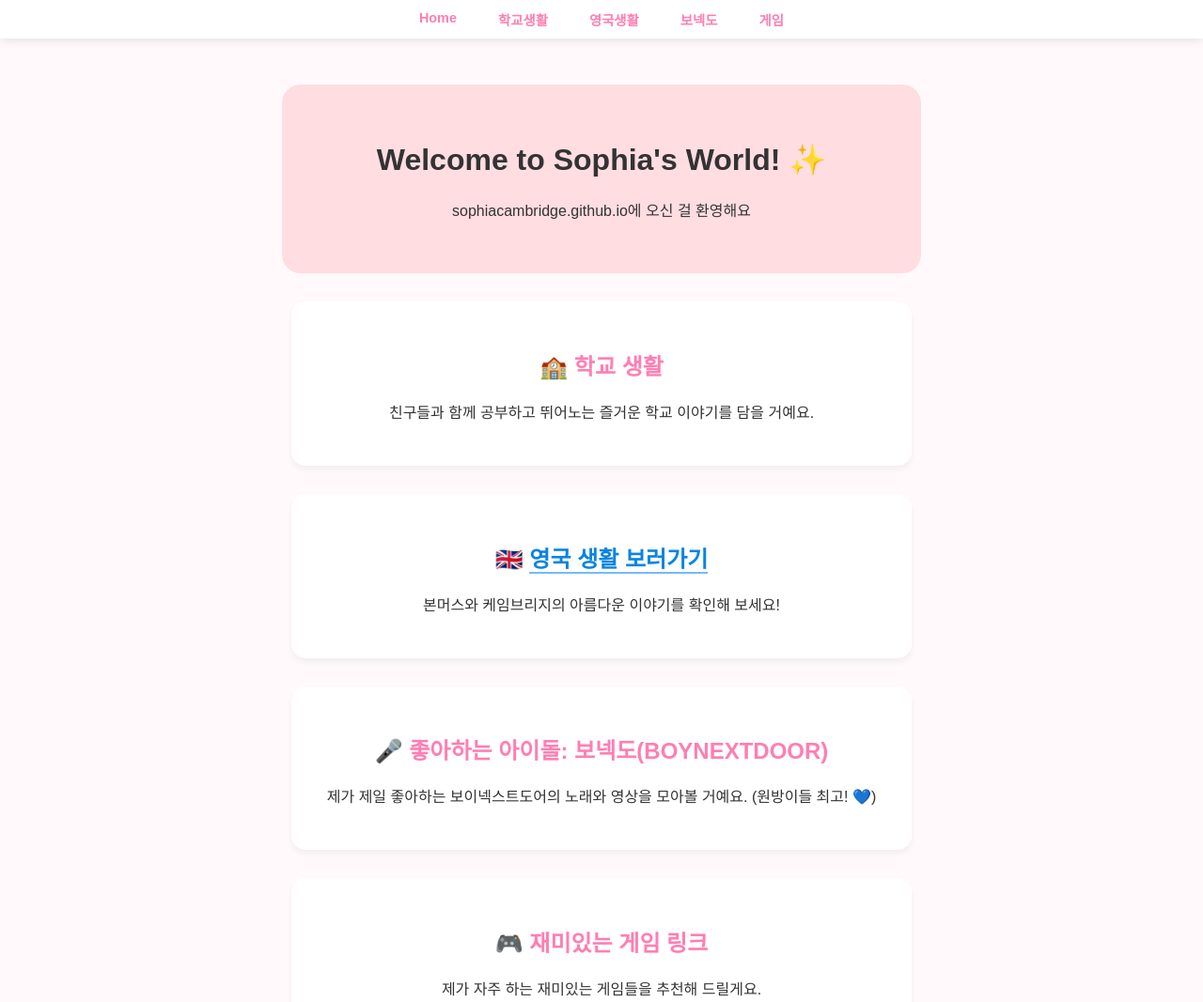
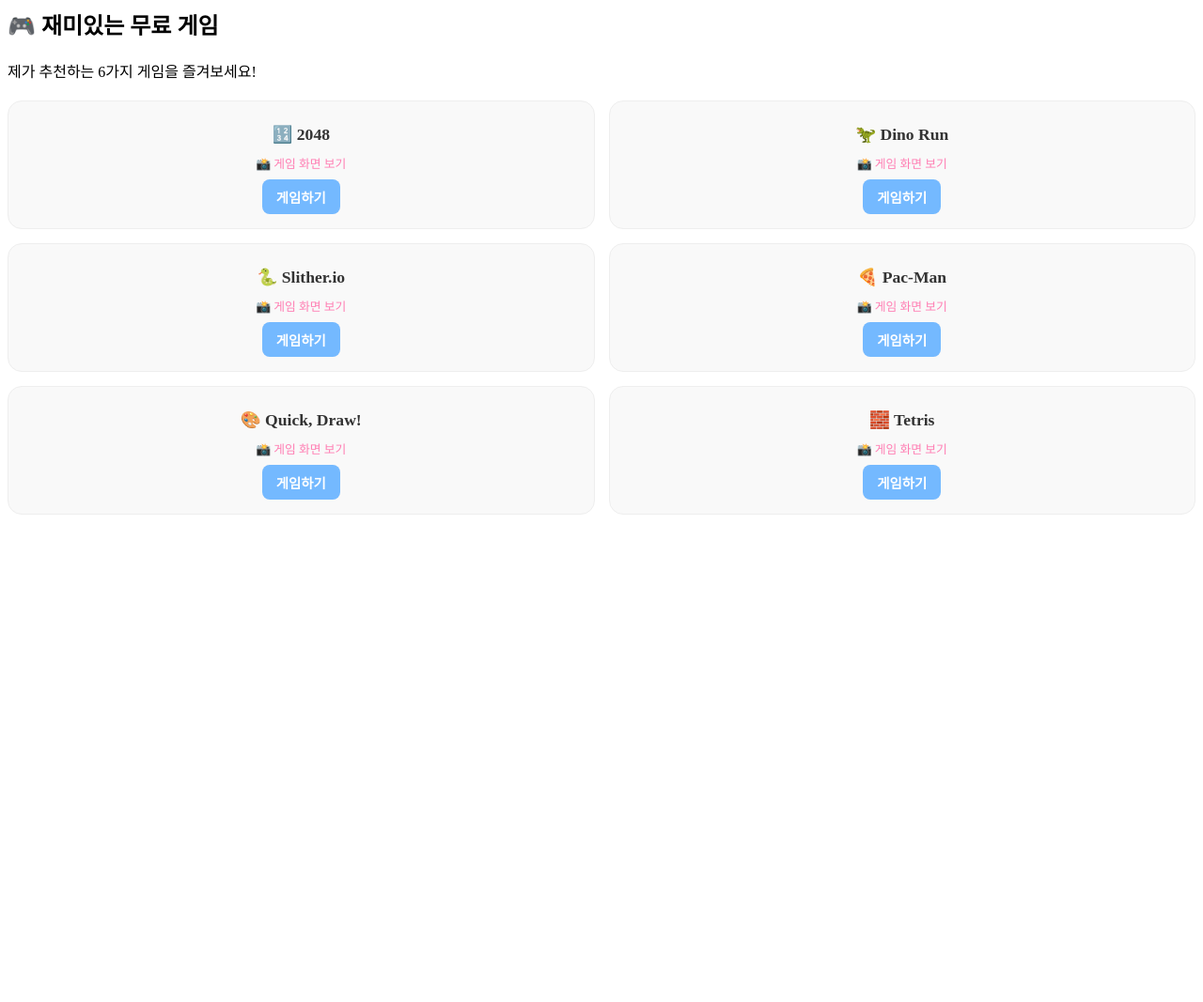
Before and after one commit to sophiacambridge/sophiacambridge.github.io, a plain HTML site: page index.html in a window 1280 px wide. Shown: the top 1067 px of the page at 94% size. After the commit the page ends 800 px from the top, so only its background shows below. Drawn offline with Linux system fonts and the light colour scheme.

Commit message:
Update index.html

```diff
--- a/index.html
+++ b/index.html
@@ -1,123 +1,78 @@
-<!DOCTYPE html>
-<html lang="ko">
-<head>
-    <meta charset="UTF-8">
-    <meta name="viewport" content="width=device-width, initial-scale=1.0">
-    <title>Sophia의 행복한 공간</title>
-    <style>
-        /* 기본 설정 */
-        body {
-            background-color: #fff9fb;
-            font-family: "Nanum Gothic", sans-serif;
+<style>
+        /* 게임 카드 스타일 추가 */
+        .game-container {
+            display: grid;
+            grid-template-columns: 1fr 1fr; /* 2열로 배치 */
+            gap: 15px;
+            margin-top: 20px;
+        }
+        .game-card {
+            background: #f9f9f9;
+            padding: 15px;
+            border-radius: 15px;
+            border: 1px solid #eee;
+            text-align: center;
+        }
+        .game-card h3 {
+            margin: 10px 0;
+            font-size: 1.1em;
             color: #333;
-            text-align: center;
-            margin: 0;
-            padding-top: 70px; /* 상단 메뉴 높이만큼 여백을 주어야 내용이 안 가려져요 */
-            scroll-behavior: smooth; /* 메뉴 클릭 시 부드럽게 이동 */
         }
+        .play-btn {
+            display: inline-block;
+            padding: 8px 15px;
+            background-color: #74b9ff;
+            color: white;
+            text-decoration: none;
+            border-radius: 8px;
+            font-size: 0.9em;
+            font-weight: bold;
+        }
+        .play-btn:hover { background-color: #0984e3; }
 
-        /* 고정 상단 메뉴 스타일 */
-        nav {
-            position: fixed;
-            top: 0;
-            width: 100%;
-            background-color: white;
-            box-shadow: 0 2px 10px rgba(0,0,0,0.1);
-            z-index: 1000; /* 메뉴가 항상 제일 위에 보이게 설정 */
-            padding: 10px 0;
+        .preview-link {
+            display: block;
+            margin-bottom: 8px;
+            font-size: 0.8em;
+            color: #ff7eb3;
+            text-decoration: none;
         }
-
-        nav ul {
-            list-style: none;
-            margin: 0;
-            padding: 0;
-            display: flex;
-            justify-content: center;
-            gap: 20px;
-        }
-
-        nav a {
-            text-decoration: none;
-            color: #ff7eb3;
-            font-weight: bold;
-            font-size: 0.9em;
-            padding: 8px 12px;
-            border-radius: 10px;
-            transition: background 0.3s;
-        }
-
-        nav a:hover {
-            background-color: #ffdde1;
-        }
-
-        header {
-            background-color: #ffdde1;
-            padding: 40px;
-            border-radius: 20px;
-            margin: 20px auto;
-            max-width: 600px;
-        }
-
-        section {
-            background: white;
-            margin: 30px auto;
-            padding: 30px;
-            max-width: 600px;
-            border-radius: 15px;
-            box-shadow: 0 4px 6px rgba(0,0,0,0.05);
-        }
-
-        h2 { color: #ff7eb3; }
-
-        .link-btn {
-            color: #0984e3;
-            text-decoration: none;
-            font-weight: bold;
-            border-bottom: 2px solid #74b9ff;
-        }
-        .link-btn:hover { color: #ff7eb3; }
     </style>
-</head>
-<body>
-
-    <nav>
-        <ul>
-            <li><a href="#home">Home</a></li>
-            <li><a href="#school">학교생활</a></li>
-            <li><a href="uk.html">영국생활</a></li>
-            <li><a href="#idol">보넥도</a></li>
-            <li><a href="#game">게임</a></li>
-        </ul>
-    </nav>
-
-    <header id="home">
-        <h1>Welcome to Sophia's World! ✨</h1>
-        <p>sophiacambridge.github.io에 오신 걸 환영해요</p>
-    </header>
-
-    <section id="school">
-        <h2>🏫 학교 생활</h2>
-        <p>친구들과 함께 공부하고 뛰어노는 즐거운 학교 이야기를 담을 거예요.</p>
-    </section>
-
-    <section id="uk">
-        <h2>🇬🇧 <a href="uk.html" class="link-btn">영국 생활 보러가기</a></h2>
-        <p>본머스와 케임브리지의 아름다운 이야기를 확인해 보세요!</p>
-    </section>
-
-    <section id="idol">
-        <h2>🎤 좋아하는 아이돌: 보넥도(BOYNEXTDOOR)</h2>
-        <p>제가 제일 좋아하는 보이넥스트도어의 노래와 영상을 모아볼 거예요. (원방이들 최고! 💙)</p>
-    </section>
 
     <section id="game">
-        <h2>🎮 재미있는 게임 링크</h2>
-        <p>제가 자주 하는 재미있는 게임들을 추천해 드릴게요.</p>
+        <h2>🎮 재미있는 무료 게임</h2>
+        <p>제가 추천하는 6가지 게임을 즐겨보세요!</p>
+
+        <div class="game-container">
+            <div class="game-card">
+                <h3>🔢 2048</h3>
+                <a href="https://www.google.com/search?tbm=isch&q=2048+game+play" target="_blank" class="preview-link">📸 게임 화면 보기</a>
+                <a href="https://play2048.co/" target="_blank" class="play-btn">게임하기</a>
+            </div>
+            <div class="game-card">
+                <h3>🦖 Dino Run</h3>
+                <a href="https://www.google.com/search?tbm=isch&q=google+dino+run+game" target="_blank" class="preview-link">📸 게임 화면 보기</a>
+                <a href="https://chromedino.com/" target="_blank" class="play-btn">게임하기</a>
+            </div>
+            <div class="game-card">
+                <h3>🐍 Slither.io</h3>
+                <a href="https://www.google.com/search?tbm=isch&q=slither.io+gameplay" target="_blank" class="preview-link">📸 게임 화면 보기</a>
+                <a href="http://slither.io/" target="_blank" class="play-btn">게임하기</a>
+            </div>
+            <div class="game-card">
+                <h3>🍕 Pac-Man</h3>
+                <a href="https://www.google.com/search?tbm=isch&q=google+pacman+doodle" target="_blank" class="preview-link">📸 게임 화면 보기</a>
+                <a href="https://www.google.com/logos/2010/pacman10-i.html" target="_blank" class="play-btn">게임하기</a>
+            </div>
+            <div class="game-card">
+                <h3>🎨 Quick, Draw!</h3>
+                <a href="https://www.google.com/search?tbm=isch&q=quick+draw+google+game" target="_blank" class="preview-link">📸 게임 화면 보기</a>
+                <a href="https://quickdraw.withgoogle.com/" target="_blank" class="play-btn">게임하기</a>
+            </div>
+            <div class="game-card">
+                <h3>🧱 Tetris</h3>
+                <a href="https://www.google.com/search?tbm=isch&q=tetris+online+game" target="_blank" class="preview-link">📸 게임 화면 보기</a>
+                <a href="https://tetris.com/play-tetris" target="_blank" class="play-btn">게임하기</a>
+            </div>
+        </div>
     </section>
-
-    <footer>
-        <p>© 2024 Sophia Cambridge. Made with Dad ❤️</p>
-    </footer>
-
-</body>
-</html>
```
